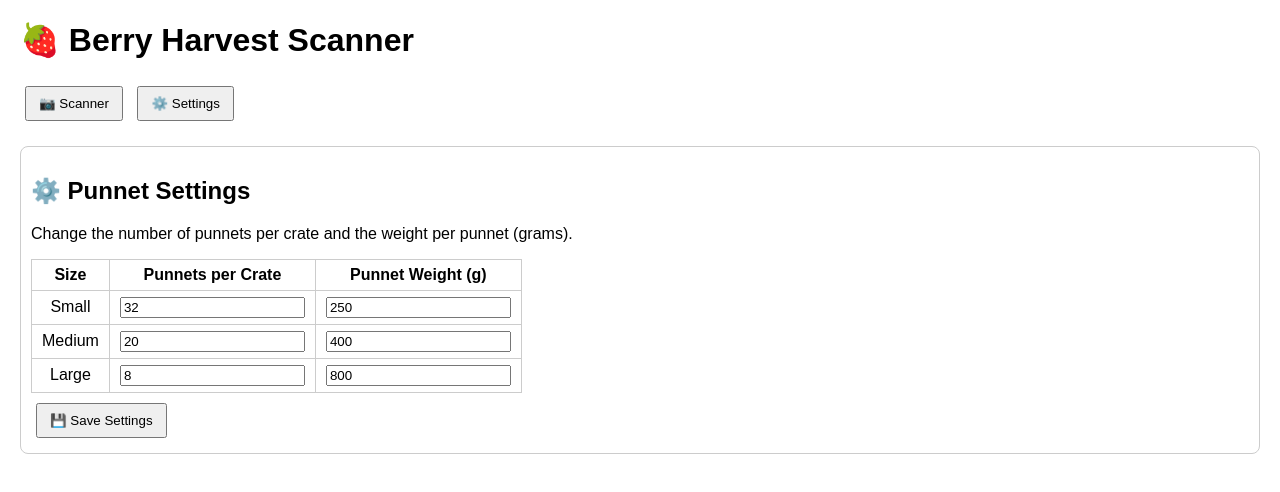
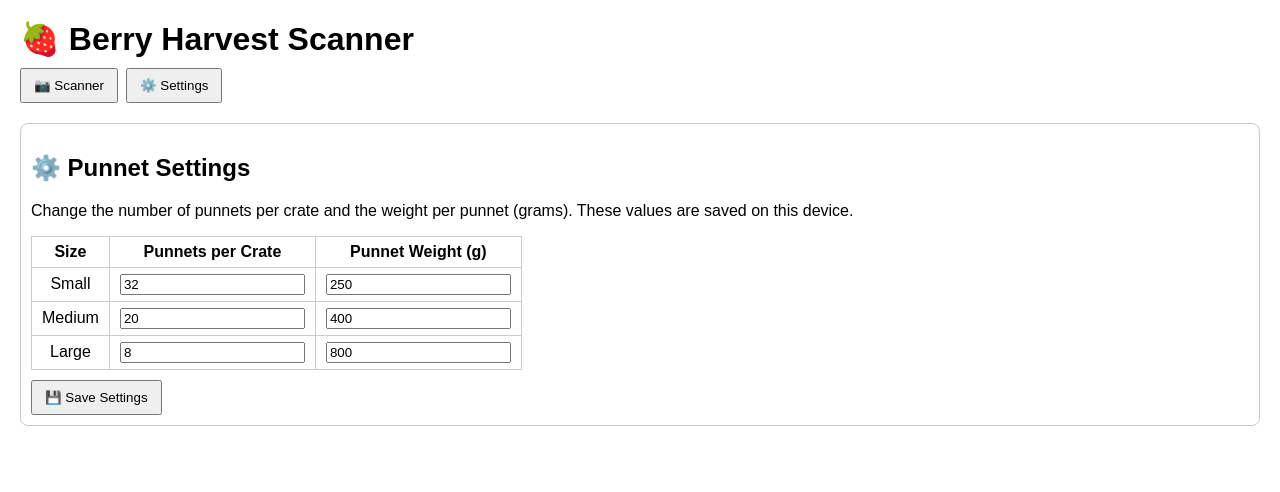
Before and after one commit to benconning/berry-harvest, a plain HTML site: page index.html in a window 1280 px wide. Both pictures are taken after a click on the button "⚙️ Settings". Drawn offline with Linux system fonts and the light colour scheme.

Commit message:
Update index.html

```diff
--- a/index.html
+++ b/index.html
@@ -4,27 +4,31 @@
   <meta charset="UTF-8" />
   <meta name="viewport" content="width=device-width, initial-scale=1" />
   <title>Berry Harvest Scanner</title>
+  <!-- ZXing for barcode/QR scanning -->
   <script src="https://cdn.jsdelivr.net/npm/@zxing/library@0.20.0/umd/index.min.js"></script>
   <style>
     body { font-family: Arial, sans-serif; margin: 20px; }
+    h1 { margin: 0 0 10px 0; }
+    .topbar { margin-bottom: 12px; display:flex; gap:8px; flex-wrap:wrap; }
+    button { padding: 8px 12px; cursor: pointer; }
     video { width: 100%; max-width: 420px; border: 1px solid #ccc; border-radius: 8px; }
     #log { white-space: pre-wrap; background:#f8f8ff; border:1px solid #ddd; padding:10px; max-width: 720px; }
-    .row { margin-bottom: 10px; }
+    .row { display:flex; gap:8px; align-items:center; margin-bottom:10px; flex-wrap:wrap; }
     table { border-collapse: collapse; margin-top: 10px; }
     th, td { border: 1px solid #ccc; padding: 6px 10px; text-align: center; }
-    button { margin: 5px; padding: 8px 12px; }
+    .hidden { display:none; }
   </style>
 </head>
 <body>
   <h1>🍓 Berry Harvest Scanner</h1>
 
-  <!-- Buttons to switch screens -->
-  <div style="margin-bottom:10px;">
-    <button onclick="showScanner()">📷 Scanner</button>
-    <button onclick="showSettings()">⚙️ Settings</button>
+  <!-- Top navigation -->
+  <div class="topbar">
+    <button id="btnScanner">📷 Scanner</button>
+    <button id="btnSettings">⚙️ Settings</button>
   </div>
 
-  <!-- Scanner Screen -->
+  <!-- ========== Scanner Screen ========== -->
   <div id="scannerScreen">
     <div class="row">
       <label for="cameraSelect">Camera:</label>
@@ -41,10 +45,10 @@
     <div id="log">Ready…</div>
   </div>
 
-  <!-- Settings Screen -->
-  <div id="settingsScreen" style="display:none; margin-top:20px; border:1px solid #ccc; padding:10px; border-radius:8px;">
+  <!-- ========== Settings Screen ========== -->
+  <div id="settingsScreen" class="hidden" style="margin-top:20px; border:1px solid #ccc; padding:10px; border-radius:8px;">
     <h2>⚙️ Punnet Settings</h2>
-    <p>Change the number of punnets per crate and the weight per punnet (grams).</p>
+    <p>Change the number of punnets per crate and the weight per punnet (grams). These values are saved on this device.</p>
 
     <table>
       <thead>
@@ -73,16 +77,40 @@
       </tbody>
     </table>
 
-    <button onclick="saveSettings()" style="margin-top:10px;">💾 Save Settings</button>
+    <button id="saveSettingsBtn" style="margin-top:10px;">💾 Save Settings</button>
   </div>
 
   <script>
-    // ------------------ Scanner ------------------
-    const logEl = document.getElementById('log');
-    const lastScanEl = document.getElementById('lastScan');
-    const cameraSelect = document.getElementById('cameraSelect');
-    const startBtn = document.getElementById('startBtn');
-    const stopBtn  = document.getElementById('stopBtn');
+  // Wrap everything so we don't leak variables
+  (function(){
+    // ----------- UI helpers -----------
+    const $ = (id) => document.getElementById(id);
+    const scannerScreen  = $('scannerScreen');
+    const settingsScreen = $('settingsScreen');
+    const btnScanner  = $('btnScanner');
+    const btnSettings = $('btnSettings');
+
+    function showScanner(){
+      settingsScreen.classList.add('hidden');
+      scannerScreen.classList.remove('hidden');
+    }
+    function showSettings(){
+      stopScanner();          // stop camera while on settings
+      loadSettingsIntoForm(); // populate inputs
+      scannerScreen.classList.add('hidden');
+      settingsScreen.classList.remove('hidden');
+    }
+
+    // Bind buttons (no inline handlers)
+    btnScanner.addEventListener('click', showScanner);
+    btnSettings.addEventListener('click', showSettings);
+
+    // ----------- Scanner -----------
+    const logEl = $('log');
+    const lastScanEl = $('lastScan');
+    const cameraSelect = $('cameraSelect');
+    const startBtn = $('startBtn');
+    const stopBtn  = $('stopBtn');
 
     function log(msg){ logEl.textContent += '\\n' + msg; }
     function setButtons(scanning){
@@ -103,9 +131,7 @@
           opt.textContent = d.label || `camera ${i+1}`;
           cameraSelect.appendChild(opt);
         });
-        if (devices.length === 0) {
-          log('No cameras found. Check browser permission settings.');
-        }
+        if (devices.length === 0) log('No cameras found. Check browser camera permission.');
       } catch (e) {
         log('Error listing cameras: ' + e.message);
       }
@@ -145,58 +171,56 @@
       }
     }
 
-    // Init scanner
+    startBtn.addEventListener('click', startScanner);
+    stopBtn.addEventListener('click',  stopScanner);
+
+    // On page load, prep camera list
     (async ()=>{
       await listCameras();
       log('If the camera list is empty, tap Start, accept the camera permission, then reload.');
     })();
 
-    startBtn.onclick = startScanner;
-    stopBtn.onclick  = stopScanner;
-
-    // ------------------ Settings ------------------
-    let punnetSettings = {
-      Small: { punnetsPerCrate: 32, punnetWeightG: 250 },
+    // ----------- Settings storage -----------
+    // Default values in case nothing is saved yet
+    const defaultPunnetSettings = {
+      Small:  { punnetsPerCrate: 32, punnetWeightG: 250 },
       Medium: { punnetsPerCrate: 20, punnetWeightG: 400 },
-      Large: { punnetsPerCrate: 8,  punnetWeightG: 800 }
+      Large:  { punnetsPerCrate: 8,  punnetWeightG: 800 }
     };
 
-    function loadSettings() {
+    function getPunnetSettings(){
       const saved = localStorage.getItem('punnetSettings');
-      if (saved) {
-        punnetSettings = JSON.parse(saved);
-      }
-      document.getElementById('smallPunnets').value = punnetSettings.Small.punnetsPerCrate;
-      document.getElementById('smallWeight').value  = punnetSettings.Small.punnetWeightG;
-      document.getElementById('mediumPunnets').value = punnetSettings.Medium.punnetsPerCrate;
-      document.getElementById('mediumWeight').value  = punnetSettings.Medium.punnetWeightG;
-      document.getElementById('largePunnets').value = punnetSettings.Large.punnetsPerCrate;
-      document.getElementById('largeWeight').value  = punnetSettings.Large.punnetWeightG;
+      return saved ? JSON.parse(saved) : { ...defaultPunnetSettings };
+    }
+    function setPunnetSettings(obj){
+      localStorage.setItem('punnetSettings', JSON.stringify(obj));
     }
 
-    function saveSettings() {
-      punnetSettings.Small.punnetsPerCrate = parseInt(document.getElementById('smallPunnets').value);
-      punnetSettings.Small.punnetWeightG   = parseInt(document.getElementById('smallWeight').value);
-      punnetSettings.Medium.punnetsPerCrate = parseInt(document.getElementById('mediumPunnets').value);
-      punnetSettings.Medium.punnetWeightG   = parseInt(document.getElementById('mediumWeight').value);
-      punnetSettings.Large.punnetsPerCrate = parseInt(document.getElementById('largePunnets').value);
-      punnetSettings.Large.punnetWeightG   = parseInt(document.getElementById('largeWeight').value);
+    function loadSettingsIntoForm(){
+      const s = getPunnetSettings();
+      $('smallPunnets').value = s.Small.punnetsPerCrate;
+      $('smallWeight').value  = s.Small.punnetWeightG;
+      $('mediumPunnets').value = s.Medium.punnetsPerCrate;
+      $('mediumWeight').value  = s.Medium.punnetWeightG;
+      $('largePunnets').value = s.Large.punnetsPerCrate;
+      $('largeWeight').value  = s.Large.punnetWeightG;
+    }
 
-      localStorage.setItem('punnetSettings', JSON.stringify(punnetSettings));
+    function saveSettingsFromForm(){
+      const s = {
+        Small:  { punnetsPerCrate: parseInt($('smallPunnets').value || '0', 10), punnetWeightG: parseInt($('smallWeight').value  || '0', 10) },
+        Medium: { punnetsPerCrate: parseInt($('mediumPunnets').value|| '0', 10), punnetWeightG: parseInt($('mediumWeight').value|| '0', 10) },
+        Large:  { punnetsPerCrate: parseInt($('largePunnets').value || '0', 10), punnetWeightG: parseInt($('largeWeight').value || '0', 10) }
+      };
+      setPunnetSettings(s);
       alert('✅ Settings saved!');
     }
 
-    function showSettings() {
-      document.getElementById('settingsScreen').style.display = 'block';
-      document.getElementById('scannerScreen').style.display = 'none';
-      stopScanner();
-      loadSettings();
-    }
+    $('saveSettingsBtn').addEventListener('click', saveSettingsFromForm);
 
-    function showScanner() {
-      document.getElementById('settingsScreen').style.display = 'none';
-      document.getElementById('scannerScreen').style.display = 'block';
-    }
+    // Start on scanner screen
+    showScanner();
+  })();
   </script>
 </body>
 </html>
```
